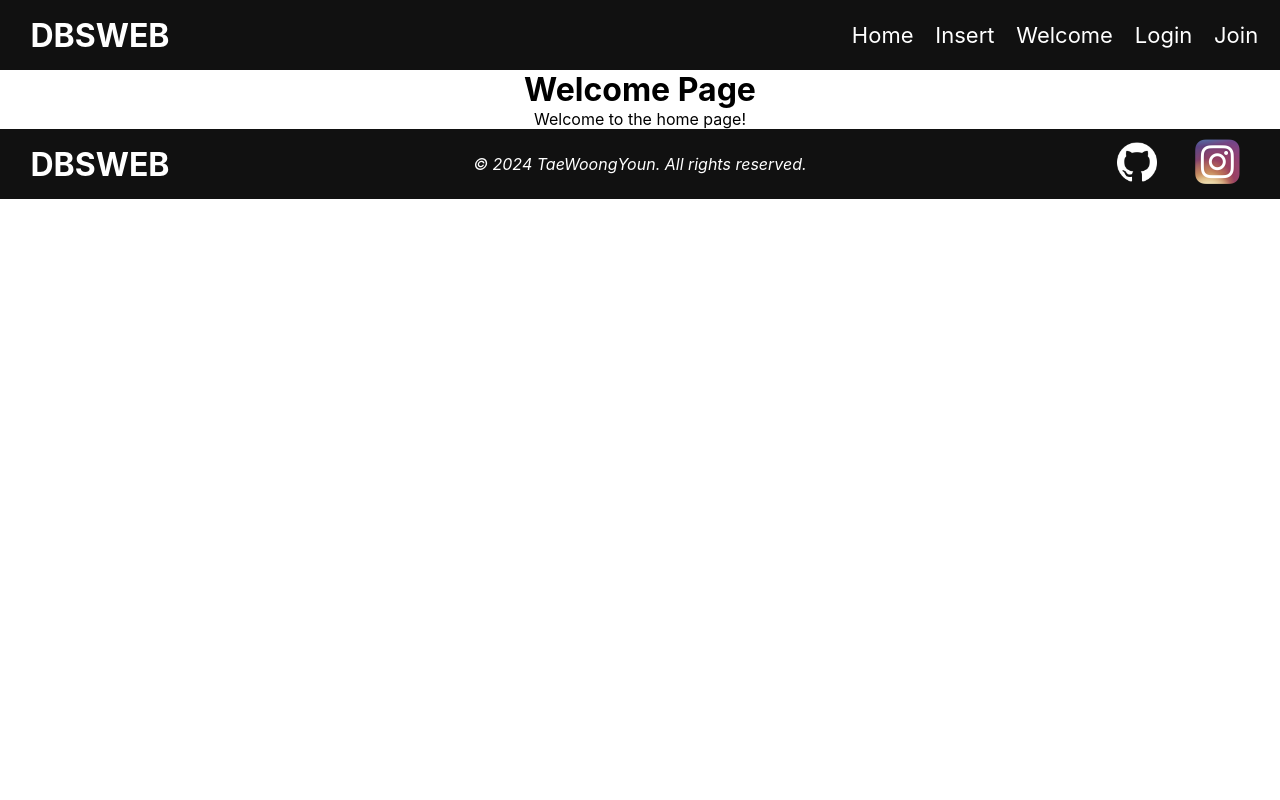
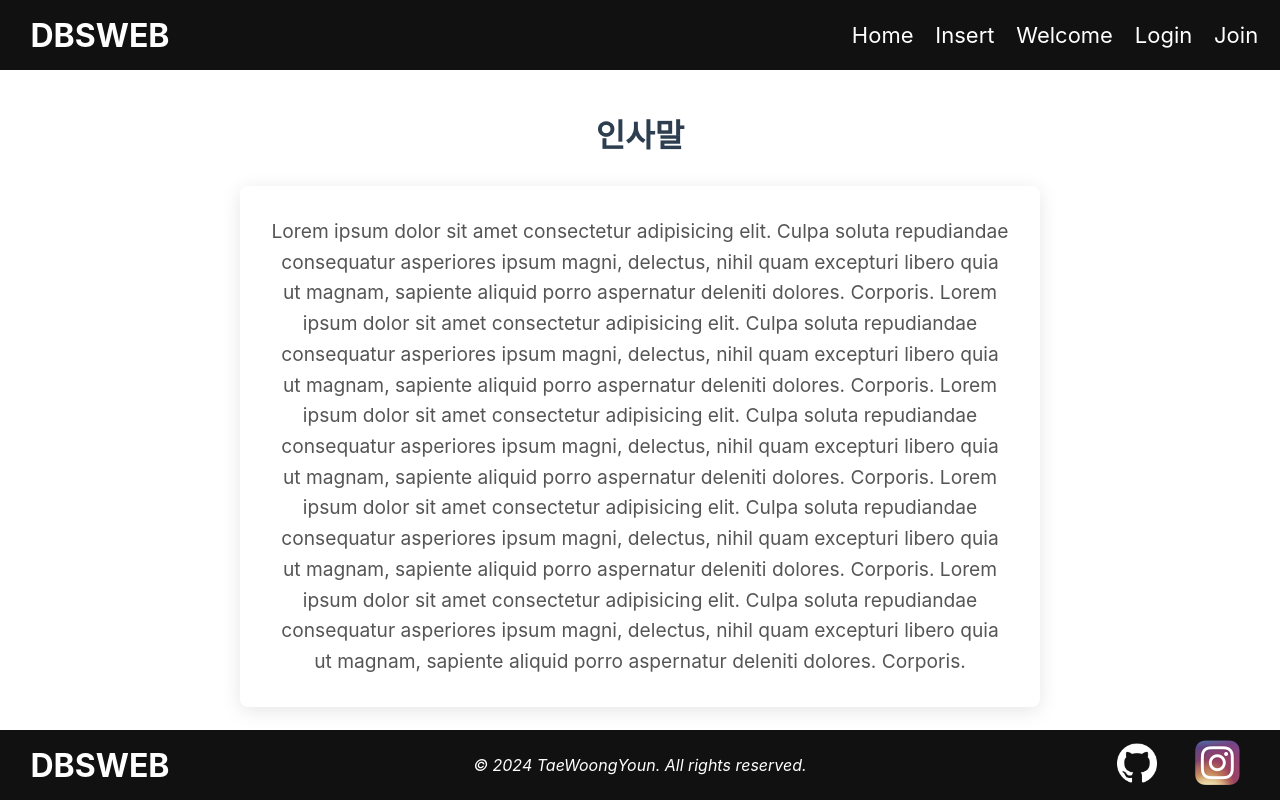
Before and after one commit to TaeWoongYoun/LMS, a React (Create React App) app: page /welcome in a window 1280 px wide. Built offline with nearby package versions, Linux system fonts and the light colour scheme.

Commit message:
feat : Create welcome page

```diff
--- a/src/pages/WelcomePage.js
+++ b/src/pages/WelcomePage.js
@@ -1,10 +1,21 @@
 import React from 'react';
+import './styles/WelcomePage.css';
 
 function WelcomePage() {
     return (
-        <div>
-            <h1>Welcome Page</h1>
-            <p>Welcome to the home page!</p>
+        <div className="welcome-container">
+            <main className="main-content">
+                <h1 className="welcome-title">인사말</h1>
+                <div className="message-box">
+                    <p className="message-text">
+                        Lorem ipsum dolor sit amet consectetur adipisicing elit. Culpa soluta repudiandae consequatur asperiores ipsum magni, delectus, nihil quam excepturi libero quia ut magnam, sapiente aliquid porro aspernatur deleniti dolores. Corporis.
+                        Lorem ipsum dolor sit amet consectetur adipisicing elit. Culpa soluta repudiandae consequatur asperiores ipsum magni, delectus, nihil quam excepturi libero quia ut magnam, sapiente aliquid porro aspernatur deleniti dolores. Corporis.
+                        Lorem ipsum dolor sit amet consectetur adipisicing elit. Culpa soluta repudiandae consequatur asperiores ipsum magni, delectus, nihil quam excepturi libero quia ut magnam, sapiente aliquid porro aspernatur deleniti dolores. Corporis.
+                        Lorem ipsum dolor sit amet consectetur adipisicing elit. Culpa soluta repudiandae consequatur asperiores ipsum magni, delectus, nihil quam excepturi libero quia ut magnam, sapiente aliquid porro aspernatur deleniti dolores. Corporis.
+                        Lorem ipsum dolor sit amet consectetur adipisicing elit. Culpa soluta repudiandae consequatur asperiores ipsum magni, delectus, nihil quam excepturi libero quia ut magnam, sapiente aliquid porro aspernatur deleniti dolores. Corporis.
+                    </p>
+                </div>
+            </main>
         </div>
     );
 }
--- /dev/null
+++ b/src/pages/styles/WelcomePage.css
@@ -0,0 +1,42 @@
+body {
+    margin: 0;
+    padding: 0;
+}
+
+.welcome-container {
+    display: flex;
+    flex-direction: column;
+    height: calc(100vh - 140px);
+}
+
+.main-content {
+    display: flex;
+    flex-direction: column;
+    justify-content: center;
+    align-items: center;
+    flex-grow: 1;
+    text-align: center;
+    padding: 40px;
+}
+
+.welcome-title {
+    color: #2c3e50;
+    margin-bottom: 30px;
+    font-weight: bold;
+}
+
+.message-box {
+    max-width: 800px;
+    margin: 0 auto;
+    padding: 30px;
+    background-color: #ffffff;
+    border-radius: 8px;
+    box-shadow: 0 4px 20px rgba(0, 0, 0, 0.1);
+}
+
+.message-text {
+    font-size: 1.2rem;
+    line-height: 1.6;
+    color: #555;
+    white-space: pre-line;
+}
```
